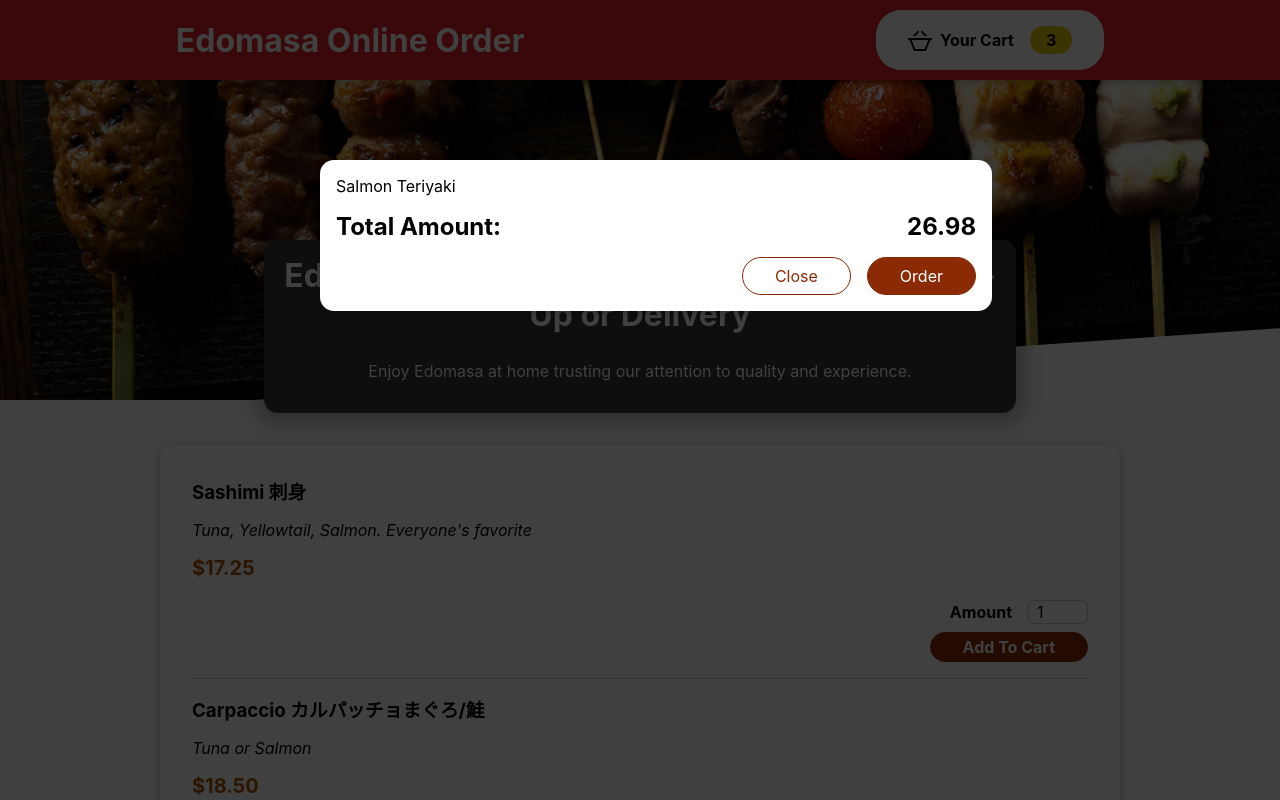
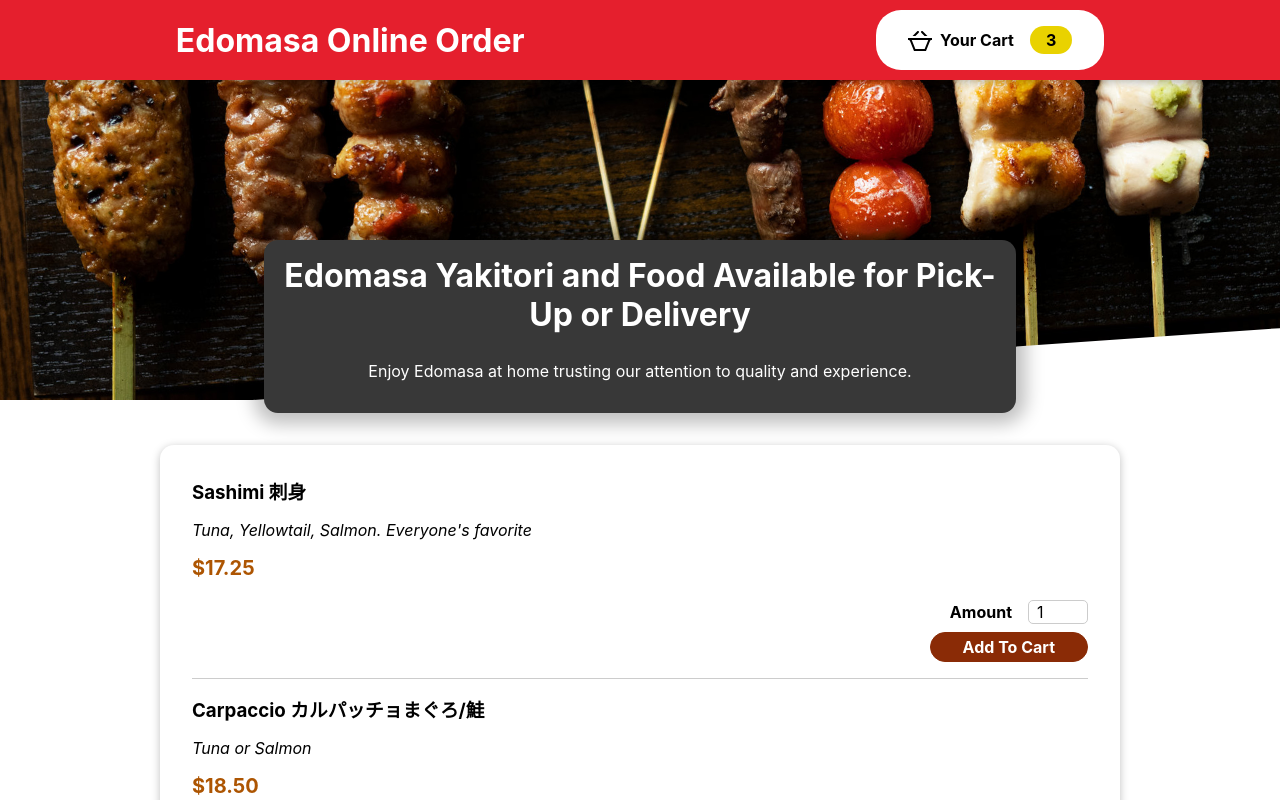
Before and after one commit to chotimmysf/edomasaonlineordering, a React (Create React App) app: page / in a window 1280 px wide. Shown: the top 800 px of the page. Built offline with nearby package versions, Linux system fonts and the light colour scheme.

Commit message:
adding close and opening functionality for cart menu

```diff
--- a/src/App.js
+++ b/src/App.js
@@ -1,14 +1,24 @@
-import { Fragment } from 'react';
+import { Fragment, useState } from 'react';
 import './App.css';
 import Header from './components/Layout/header';
 import Menu from './components/Menu/menu';
 import Cart from './components/Cart/cart';
 
 function App() {
+  const [cartIsShown, setCartIsShown] = useState(false);
+
+  const showCartHandler = () => {
+    setCartIsShown(true);
+  };
+
+  const hideCartHandler = () => {
+    setCartIsShown(false);
+  };
+
   return (
     <Fragment>
-      <Cart />
-      <Header />
+      {cartIsShown && <Cart onClose={hideCartHandler}/>}
+      <Header onShowCart={showCartHandler} />
       <main>
         <Menu />
       </main>
--- a/src/components/Cart/cart.js
+++ b/src/components/Cart/cart.js
@@ -9,14 +9,14 @@
     );
 
     return (
-    <Modal>
+    <Modal onClose={props.onClose}>
         {cartItems}
         <div className={classes.total}>
             <span>Total Amount:</span>
             <span>26.98</span>
         </div>
         <div className={classes.actions}>
-            <button className={classes['button--alt']}>Close</button>
+            <button className={classes['button--alt']} onClick={props.onClose}>Close</button>
             <button className={classes.button}>Order</button>
         </div>
     </Modal>
--- a/src/components/Layout/header.js
+++ b/src/components/Layout/header.js
@@ -3,11 +3,11 @@
 import restarauntBanner from "../../assets/yakitori-assortment.jpg";
 import HeaderCartButton from './headerCartButton';
 
-function Header(props) {
+const Header = (props) => {
     return <Fragment>
         <header className={classes.header}>
             <h1>Edomasa Online Order</h1>
-            <HeaderCartButton />
+            <HeaderCartButton onBtnClick={props.onShowCart} />
         </header>
         <div className={classes['main-image']}>
             <img src={restarauntBanner} alt="Various meat and vegetable skewers on a rectangular plate"/>
--- a/src/components/Layout/headerCartButton.js
+++ b/src/components/Layout/headerCartButton.js
@@ -3,7 +3,7 @@
 
 function HeaderCartButton(props) {
     return (
-    <button className={classes.button}>
+    <button className={classes.button} onClick={props.onBtnClick}>
         <span className={classes.icon}><CartIcon /></span>
         <p>Your Cart</p>
         <span className={classes.badge}>3</span>
--- a/src/components/UI/modal.js
+++ b/src/components/UI/modal.js
@@ -3,7 +3,7 @@
 import classes from './modal.module.css';
 
 const Backdrop = props => {
-    return <div className={classes.backdrop}/>
+    return <div className={classes.backdrop} onClick={props.onClose}/>
 };
 
 const ModalOverlay = props => {
@@ -17,7 +17,7 @@
 
 const Modal = (props) => {
     return (<Fragment>
-        {ReactDOM.createPortal(<Backdrop />, portalElement)}
+        {ReactDOM.createPortal(<Backdrop onClose={props.onClose} />, portalElement)}
         {ReactDOM.createPortal(<ModalOverlay>{props.children}</ModalOverlay>, portalElement)}
     </Fragment>
     );
```
